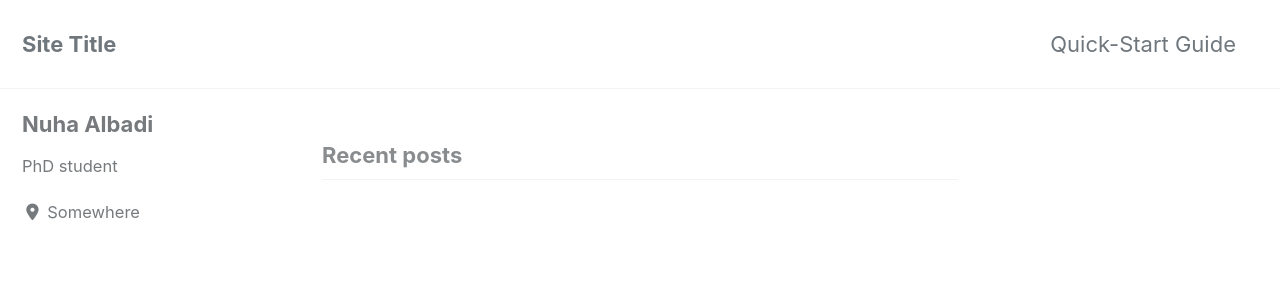
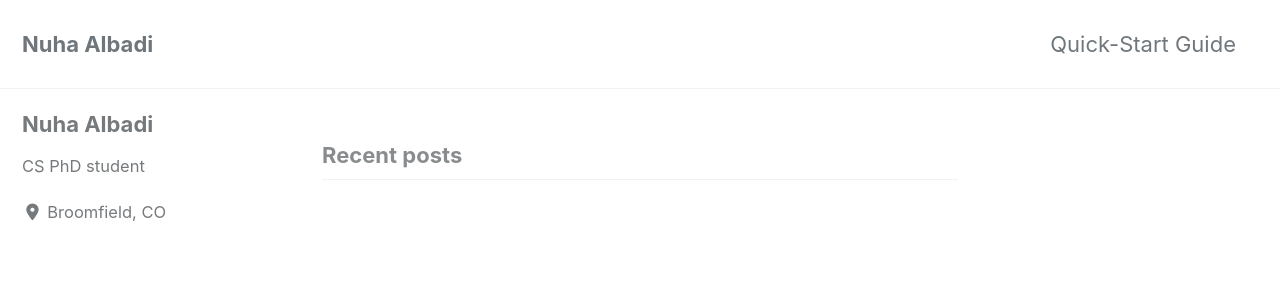
Before and after one commit to nuhaalbadi/nuhaalbadi.github.io, a Jekyll site: the page built from index.html, in a window 1280 px wide and 900 px high. Shown: the top 300 px of the window. Built offline with Jekyll 4.4.1, drawn with Linux system fonts in a browser that asks for light colours; cached includes are drawn as plain includes; nearby versions of some CDN libraries; the list of posts is cut into pages by our own code.

```diff
--- a/Gemfile
+++ b/Gemfile
@@ -1,3 +1,5 @@
 source "https://rubygems.org"
 
 gem "github-pages", group: :jekyll_plugins
+
+gem 'jekyll-include-cache'
--- a/_config.yml
+++ b/_config.yml
@@ -16,7 +16,7 @@ minimal_mistakes_skin    : "default" # "air", "aqua", "contrast", "dark", "dirt"
 
 # Site Settings
 locale                   : "en-US"
-title                    : "Site Title"
+title                    : "Nuha Albadi"
 title_separator          : "-"
 subtitle                 : # site tagline that appears below site title in masthead
 name                     : "Nuha Albadi"
@@ -109,8 +109,8 @@ analytics:
 author:
   name             : "Nuha Albadi"
   avatar           : # path of avatar image, e.g. "/assets/images/bio-photo.jpg"
-  bio              : "PhD student"
-  location         : "Somewhere"
+  bio              : "CS PhD student"
+  location         : "Broomfield, CO"
   email            :
   links:
     - label: "Email"
```
Also changed, not shown: Gemfile.lock, 11 other files.
